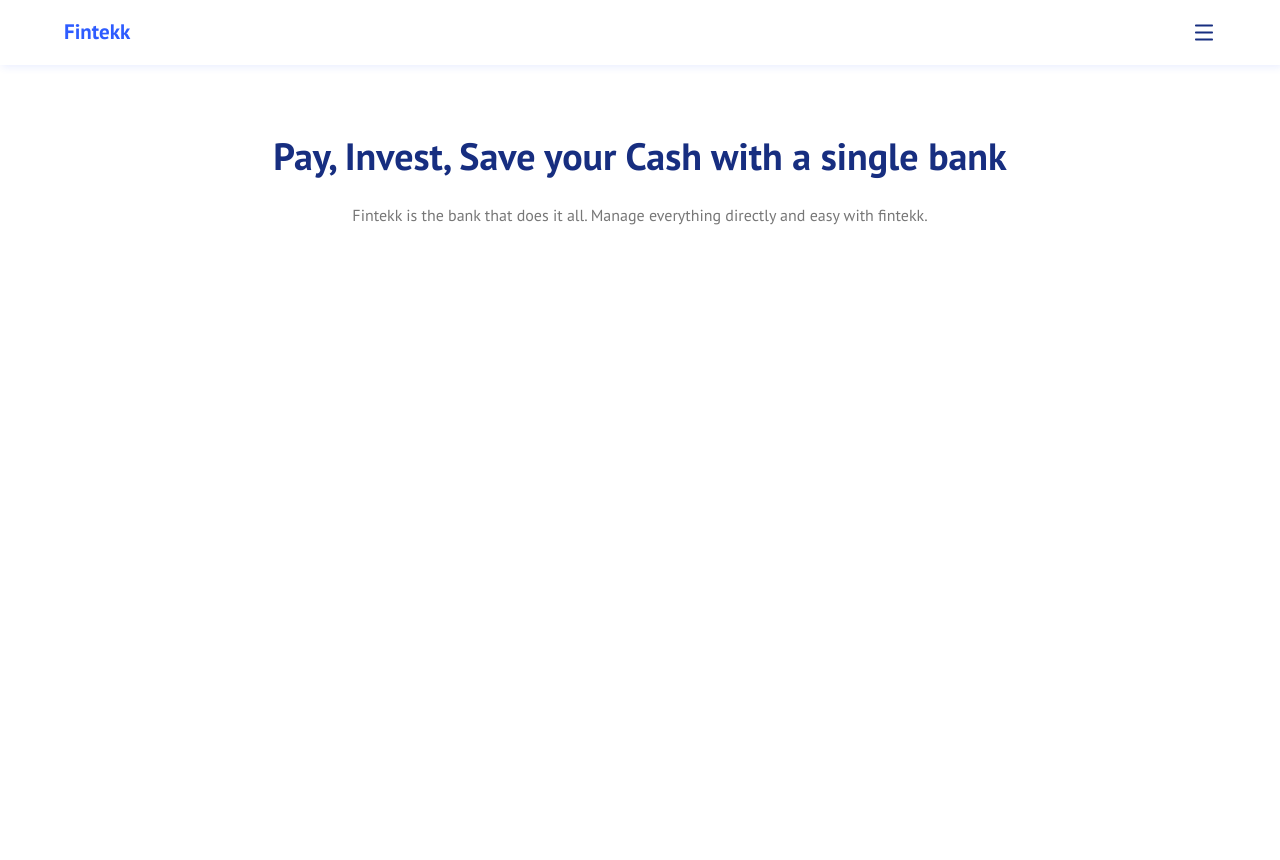
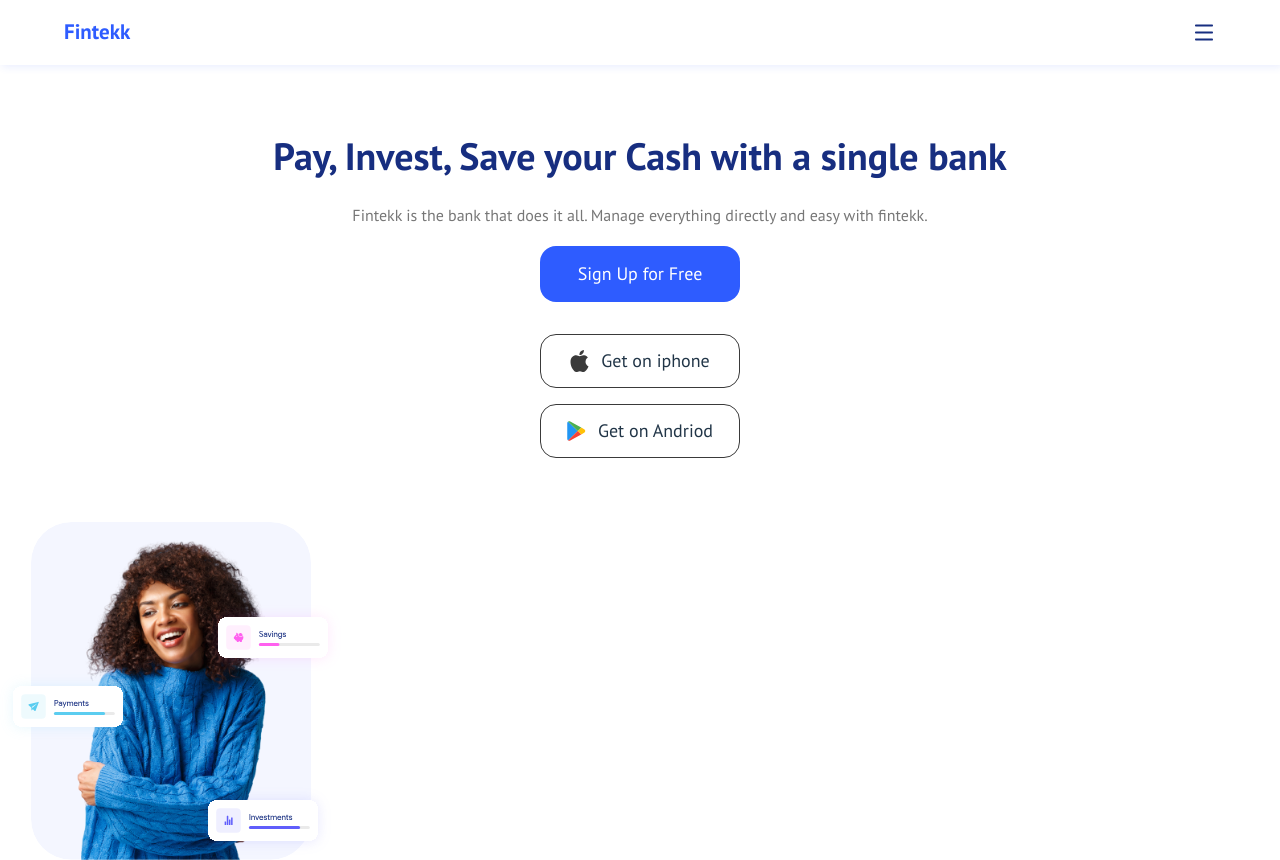
Before and after one commit to ajormoses/Fintekk, a Vue app: page / in a window 1280 px wide. Before the commit the page ends 800 px from the top, so only its background shows below. Built offline with nearby package versions, Linux system fonts and the light colour scheme.

Commit message:
articleone component completed

```diff
--- a/src/components/ArticleOne.vue
+++ b/src/components/ArticleOne.vue
@@ -18,7 +18,27 @@ export default {
         Fintekk is the bank that does it all. Manage everything directly and
         easy with fintekk.
       </p>
+      <div class="flex flex-col justify-center items-center">
+        <button
+          class="btn bg-[#2E5CFF] text-[#fff] py-[16px] px-[24px] w-[200px] mb-4"
+        >
+          Sign Up for Free
+        </button>
+        <button
+          class="btn p-[14px] w-[200px] bg-[#fff] rounded-2xl border border-[#3a3a3a] my-4 flex justify-center items-center"
+        >
+          <img class="mr-3" src="../assets/img/apple.svg" alt="apple" />
+          Get on iphone
+        </button>
+        <button
+          class="btn p-[14px] w-[200px] bg-[#fff] rounded-2xl border border-[#3a3a3a] flex justify-center items-center"
+        >
+          <img class="mr-3" src="../assets/img/andriod.svg" alt="Andriod" />
+          Get on Andriod
+        </button>
+      </div>
     </div>
+    <img src="../assets/img/img-1.svg" alt="img one" />
   </div>
 </template>
 
```
